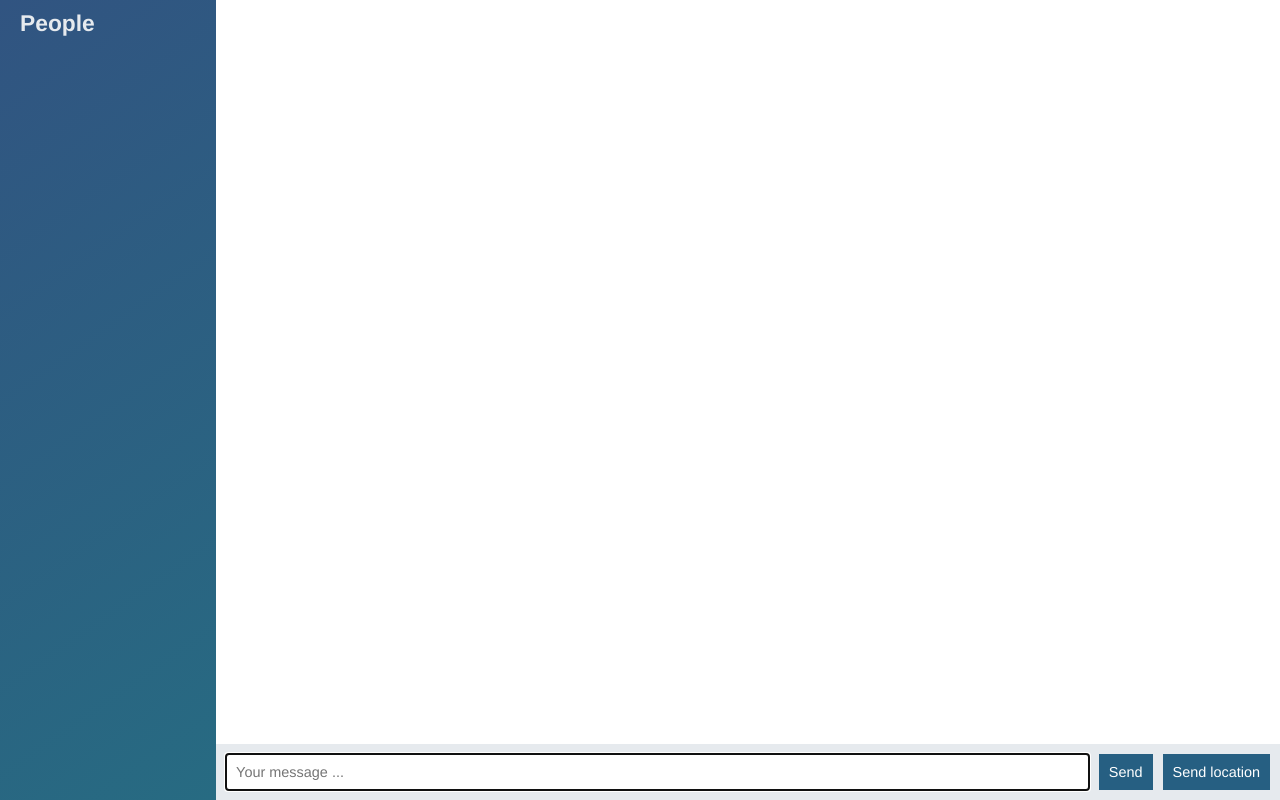
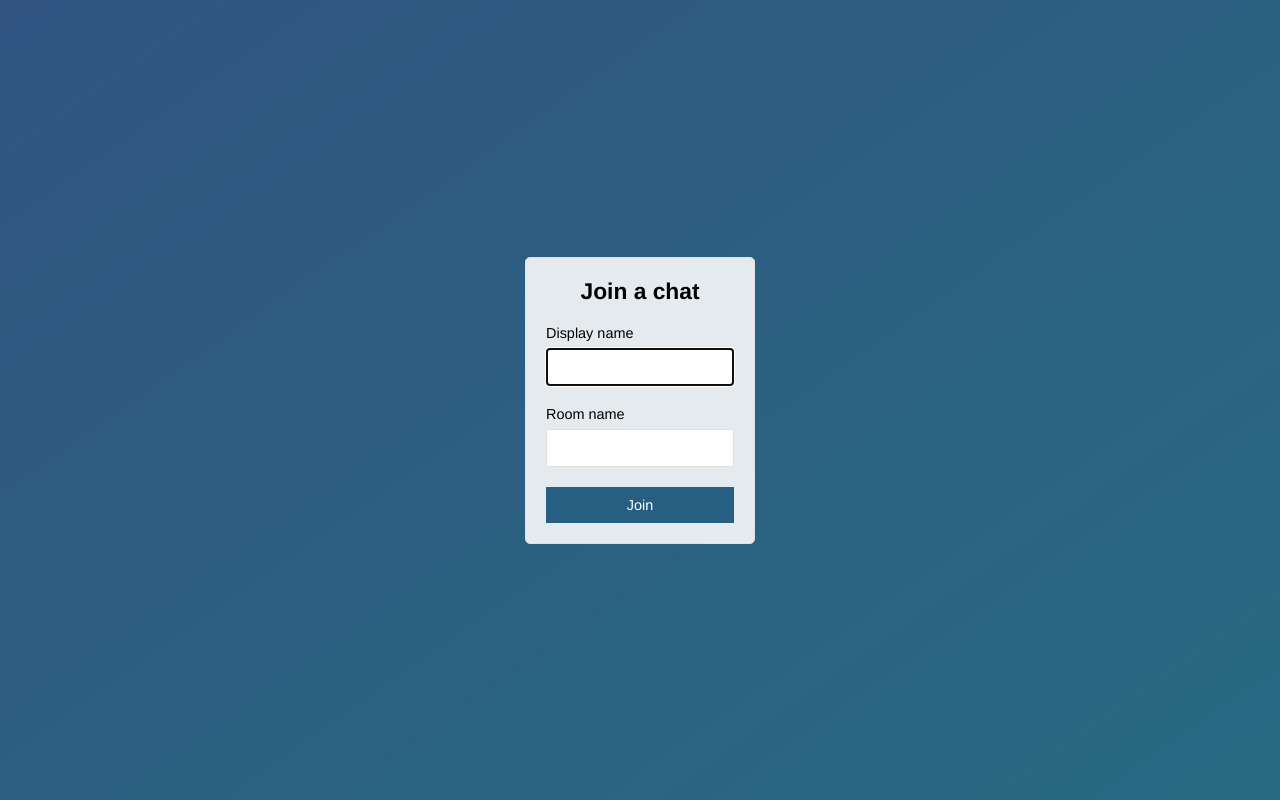
Before and after one commit to AhmeeedMostafa/node-chat-app, a website: page public/index.html in a window 1280 px wide. Drawn offline with nearby package versions, Linux system fonts and the light colour scheme; no server answers.

Commit message:
Add join page to the chat

```diff
--- a/public/index.html
+++ b/public/index.html
@@ -2,58 +2,28 @@
 <html>
   <head>
     <meta charset="utf-8">
-    <title>Chat APP</title>
+    <title>Join | Chat APP</title>
+    <meta name='viewport' content='width=device-width, initial-scale=1, user-scalable=no'>
     <link rel="stylesheet" href="/css/style.css" />
   </head>
-  <body class="chat">
-    <div class="chat__sidebar">
-      <h3>People</h3>
-
-      <div id="users"></div>
+  <body class="centered-form">
+    <div class="centered-form__form">
+      <form action="/chat.html">
+        <div class="form-field">
+          <h3>Join a chat</h3>
+        </div>
+        <div class="form-field">
+          <label>Display name</label>
+          <input type="text" name="name" autofocus />
+        </div>
+        <div class="form-field">
+          <label>Room name</label>
+          <input type="text" name="room" />
+        </div>
+        <div class="form-field">
+          <button>Join</button>
+        </div>
+      </form>
     </div>
-
-    <div class="chat__main">
-      <ol id="messages-box" class="chat__messages"></ol>
-
-      <div class="chat__footer">
-        <form id="chat-form">
-          <input type="text" name="chat-message" placeholder="Your message ..." autofocus autocomplete="off" />
-          <button>Send</button>
-        </form>
-        <button id="send-location">Send location</button>
-      </div>
-    </div>
-
-    <script id="message-template" type="text/template">
-      <li class="message">
-        <div class="message__title">
-          <h4>{{from}}</h4>
-          <span>{{createdAt}}</span>
-        </div>
-        <div class="message__body">
-          <p>{{text}}</p>
-        </div>
-      </li>
-    </script>
-
-    <script id="location-message-template" type="text/template">
-      <li class="message">
-        <div class="message__title">
-          <h4>{{from}}</h4>
-          <span>{{createdAt}}</span>
-        </div>
-        <div class="message__body">
-          <p>
-            <a href="{{url}}" target="_blank">My current location</a>
-          </p>
-        </div>
-      </li>
-    </script>
-
-    <script src="/socket.io/socket.io.js" type="text/javascript"></script>
-    <script src="/js/libs/jquery-3.2.1.min.js" type="text/javascript"></script>
-    <script src="/js/libs/moment.js" type="text/javascript"></script>
-    <script src="/js/libs/mustache.js" type="text/javascript"></script>
-    <script src="/js/index.js" type="text/javascript"></script>
   </body>
 </html>
```
Also changed, not shown: public/chat.html (added, +60 -0 lines), public/js/chat.js (renamed from public/js/index.js).
